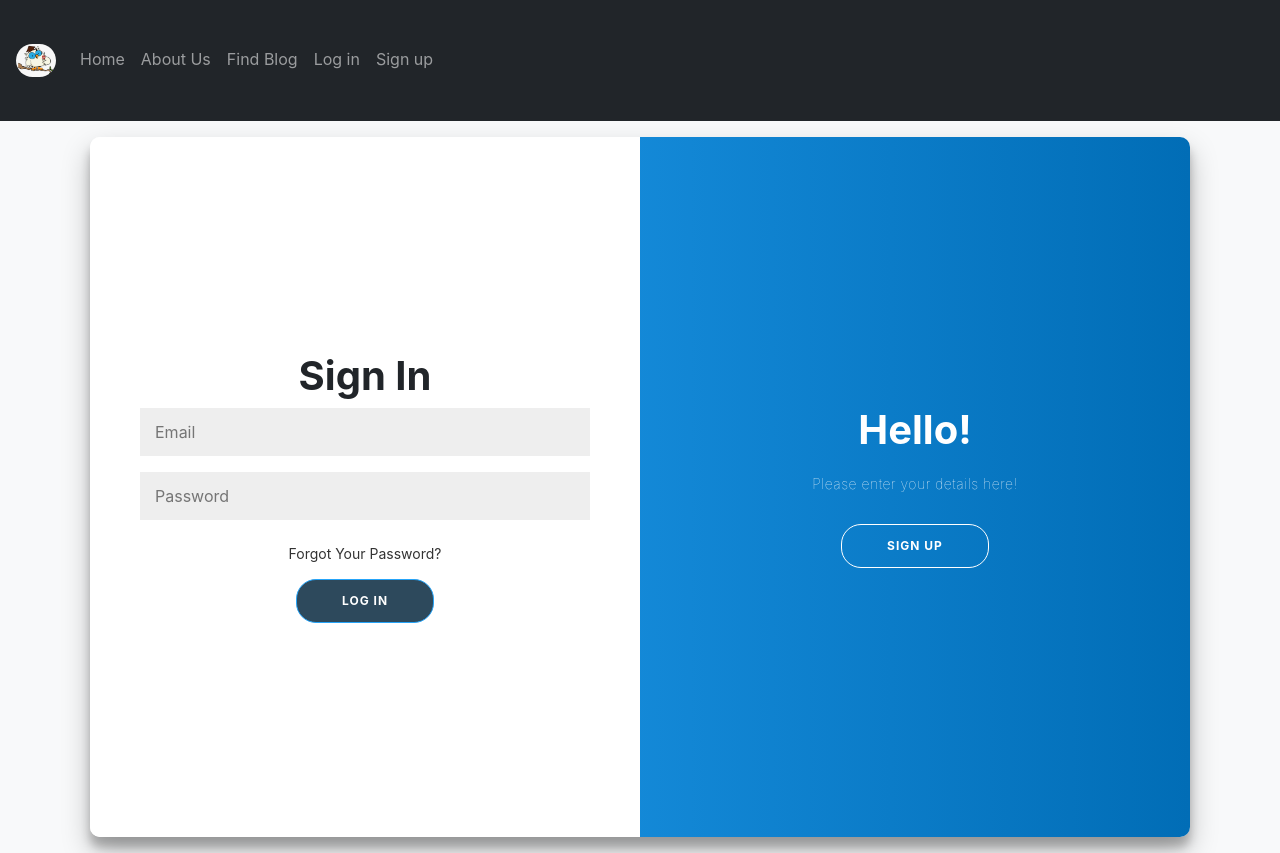
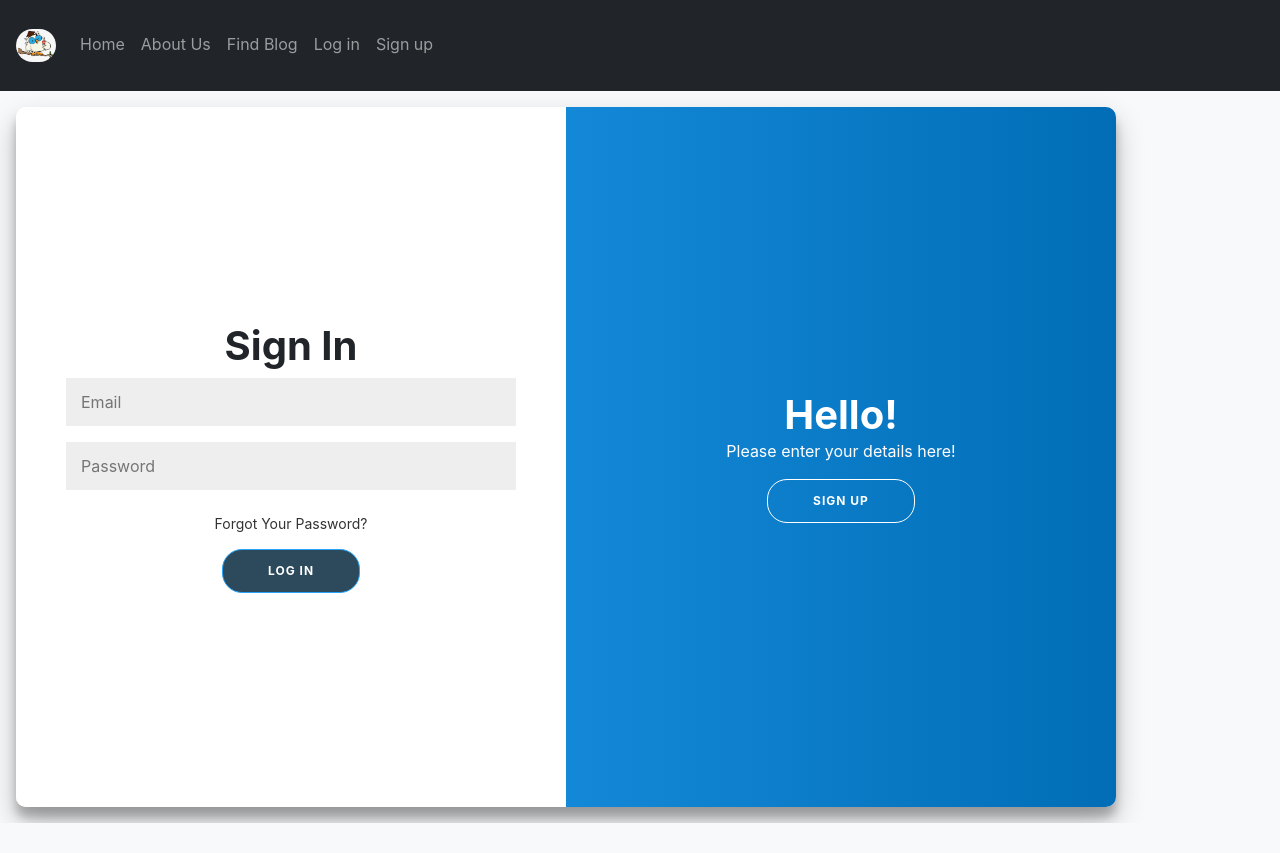
Before and after one commit to Kayram2710/soen-341-proj, a PHP site: page /account.php in a window 1280 px wide. After the commit the page ends 823 px from the top, so only its background shows below. Run offline with PHP 8.4, Linux system fonts and the light colour scheme.

Commit message:
linked Nusrsath's part

```diff
--- a/SOEN341/account.php
+++ b/SOEN341/account.php
@@ -16,7 +16,7 @@
 <link rel="stylesheet" type="text/css" href="./css/style.css" />
 
 <body>
-    <div class="container" id="container">
+    <div class="pan-container" id="container">
 
       <!-- Sign Up Container DIV-->
       <div class="form-container sign-up-container">
@@ -101,7 +101,7 @@
           <!-- Log In Form-->
           <input type="email" name="email" placeholder="Email"/>
           <input type="password" name="pwd" placeholder="Password" />
-          <a href="#">Forgot Your Password?</a>
+          <a-mod href="#">Forgot Your Password?</a-mod>
           <button type="submit" name="submit">Log In</button>
         </form>
       </div>
--- a/SOEN341/css/style.css
+++ b/SOEN341/css/style.css
@@ -22,19 +22,11 @@ h2 {
   text-align: center;
 }
 
-p {
-  font-size: 14px;
-  font-weight: 100;
-  line-height: 20px;
-  letter-spacing: 0.5px;
-  margin: 20px 0 30px;
-}
-
 span {
   font-size: 12px;
 }
 
-a {
+a-mod {
   color: #333;
   font-size: 14px;
   text-decoration: none;
@@ -86,7 +78,7 @@ input {
   width: 100%;
 }
 
-.container {
+.pan-container {
   background-color: #fff;
   border-radius: 10px;
   box-shadow: 0 14px 28px rgba(0, 0, 0, 0.25), 0 10px 10px rgba(0, 0, 0, 0.22);
--- a/SOEN341/views/header.php
+++ b/SOEN341/views/header.php
@@ -19,7 +19,7 @@
 		<div class="container-fluid p-3">
 			<ul class="navbar-nav">
 				<a class="navbar-brand" href="#"><img src="img/Owl.png" style="width:40px;" class="rounded-pill"></a>
-				<li><a href="index.php" class="nav-link">Home</a></li>
+				<li><a href="home.php" class="nav-link">Home</a></li>
 				<li><a href="#" class="nav-link">About Us</a></li>
 				<li><a href="#" class="nav-link">Find Blog</a></li>
 				<?php
```
Also changed, not shown: SOEN341/home.php (+19 -34 lines), SOEN341/index.php (+10 -11 lines).
